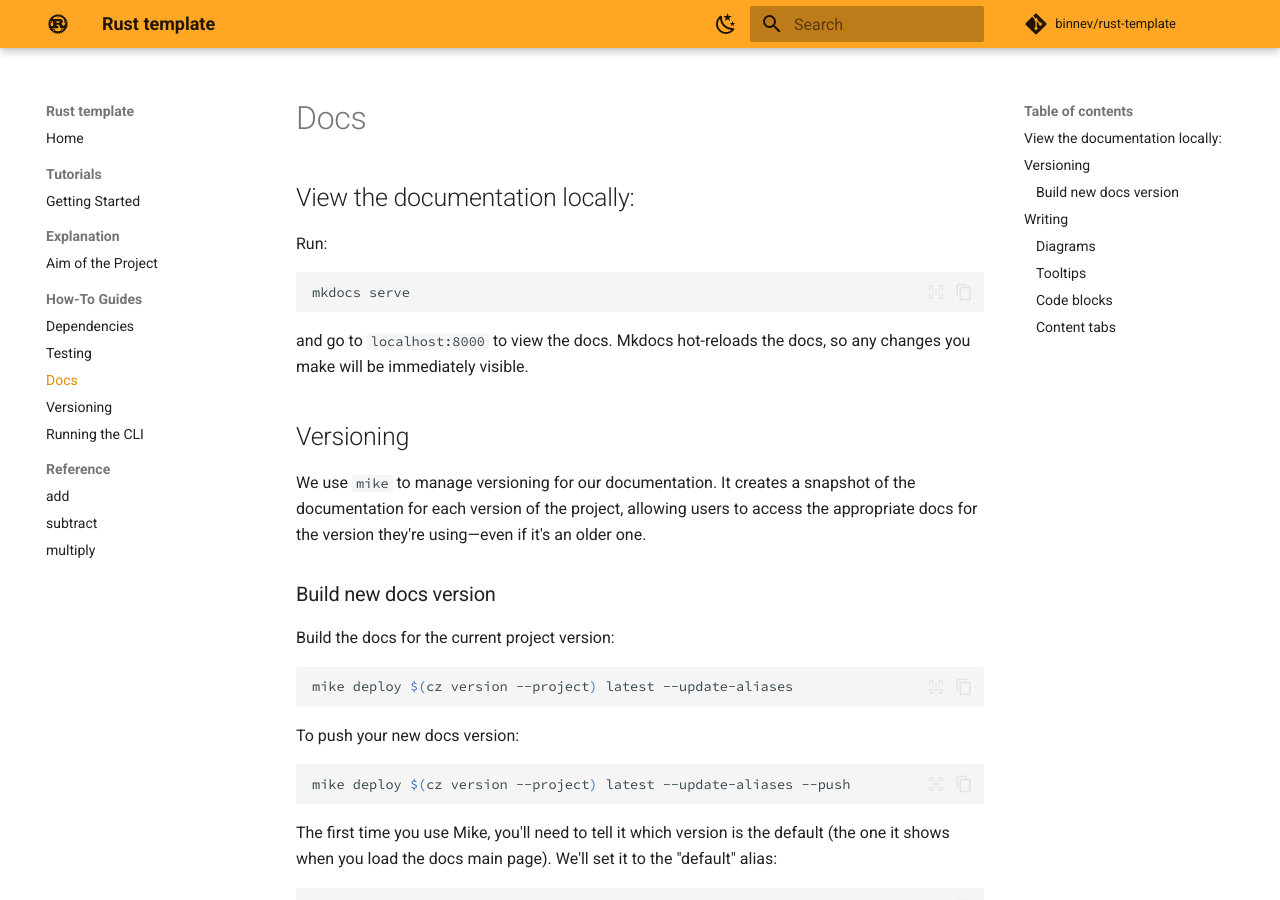
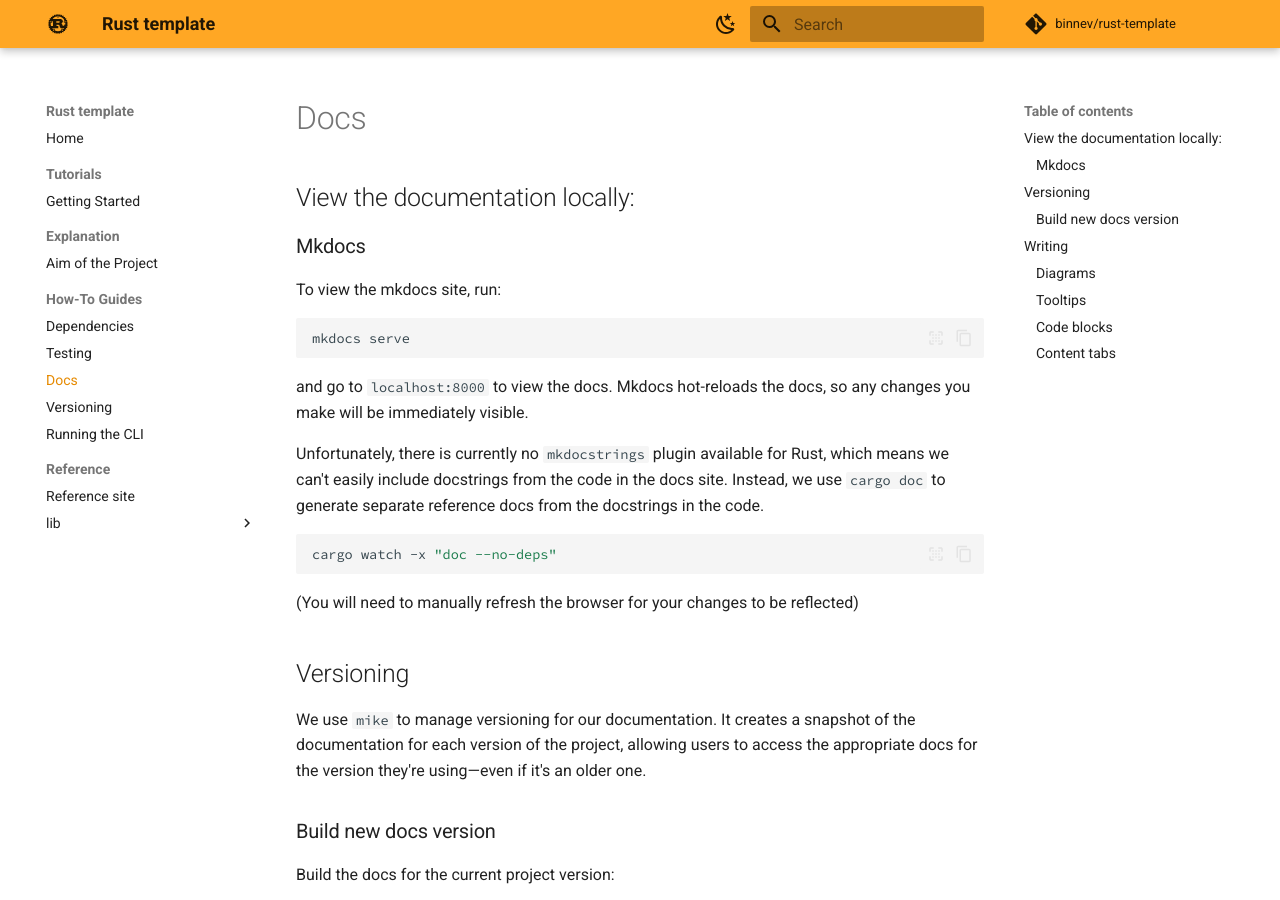
Before and after one commit to binnev/rust-template, an MkDocs documentation site: the page built from docs/how-to/docs.md, in a window 1280 px wide and 900 px high. Built offline with MkDocs 1.6.1 and Material for MkDocs 9.7.7, drawn with Linux system fonts in a browser that asks for light colours; comment, search, counter and statistics services are not loaded; the version menu is left out.

Commit message:
docs: instructions on pseudo-mkdocstrings behaviour

````diff
--- a/docs/how-to/docs.md
+++ b/docs/how-to/docs.md
@@ -1,12 +1,20 @@
 # Docs
 
 ## View the documentation locally:
-Run:
+
+### Mkdocs
+To view the mkdocs site, run:
 ```sh
 mkdocs serve
 ```
 and go to `localhost:8000` to view the docs. Mkdocs hot-reloads the docs, so any changes you make will be immediately visible.
 
+Unfortunately, there is currently no `mkdocstrings` plugin available for Rust, which means we can't easily include docstrings from the code in the docs site. Instead, we use `cargo doc` to generate separate reference docs from the docstrings in the code.
+
+```sh
+cargo watch -x "doc --no-deps"
+```
+(You will need to manually refresh the browser for your changes to be reflected)
 
 ## Versioning
 We use `mike` to manage versioning for our documentation. It creates a snapshot of the documentation for each version of the project, allowing users to access the appropriate docs for the version they're using—even if it's an older one.
--- a/mkdocs.yml
+++ b/mkdocs.yml
@@ -15,9 +15,11 @@ nav:
       - how-to/versioning.md
       - how-to/run-cli.md
   - Reference:
-      - add: ref/add.md
-      - subtract: ref/subtract.md
-      - multiply: ref/multiply.md
+      - Reference site: ref/index.md
+      - lib:
+          - add: ref/add.md
+          - subtract: ref/subtract.md
+          - multiply: ref/multiply.md
 
 watch:
   - docs
````
Also changed, not shown: docs/ref/index.md (added, +4 -0 lines), 1 other file.
